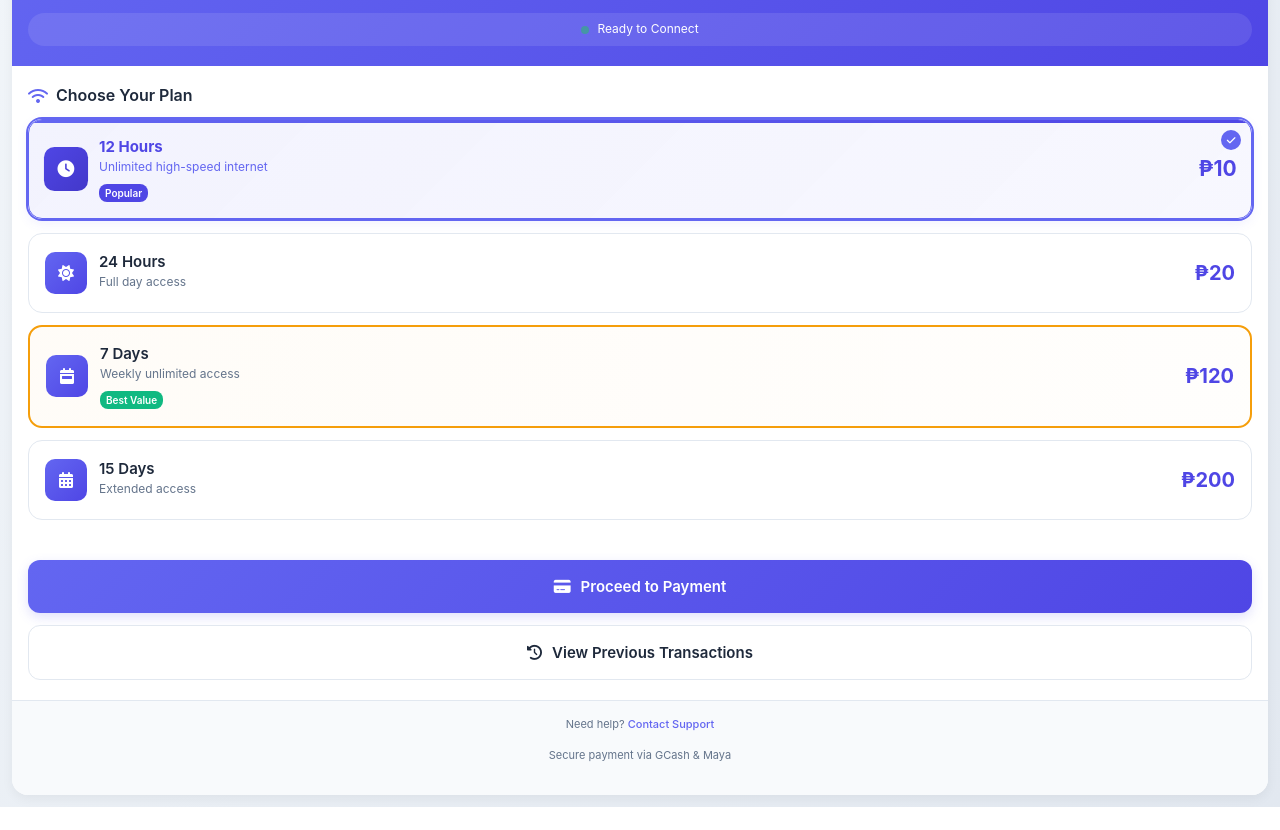
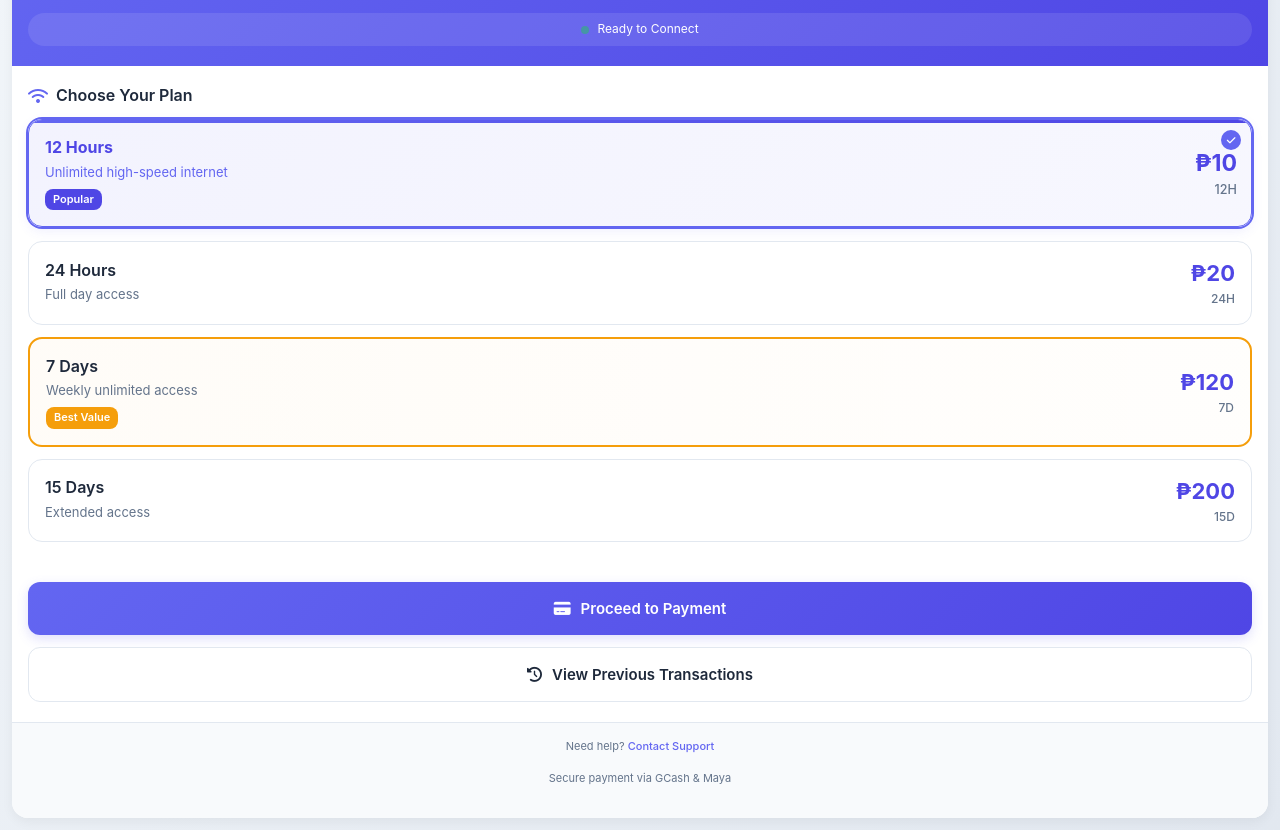
Before and after one commit to zirklean/Rollz-Wifi-Ticketing, a plain HTML site: page index.html in a window 1280 px wide. Shown: the part 81-911 px from the top of the page. Before the commit the page ends 888 px from the top, so only its background shows below. Drawn offline with nearby package versions, Linux system fonts and the light colour scheme; some packages are replaced by stand-ins of ours; a script that the page names is missing.

Commit message:
Update-html8

```diff
--- a/index.html
+++ b/index.html
@@ -158,6 +158,7 @@
       cursor: pointer;
       display: flex;
       align-items: center;
+      justify-content: space-between;
       position: relative;
       overflow: hidden;
       min-height: 80px;
@@ -234,40 +235,17 @@
       box-shadow: 0 0 0 2px var(--warning-color), 0 4px 12px rgba(245, 158, 11, 0.1);
     }
 
-    /* Plan icon optimized for mobile */
-    .plan-icon {
-      width: 42px;
-      height: 42px;
-      border-radius: 10px;
-      background: linear-gradient(135deg, var(--primary-color), var(--primary-dark));
-      color: white;
-      display: flex;
-      align-items: center;
-      justify-content: center;
-      font-size: 16px;
-      margin-right: 12px;
-      flex-shrink: 0;
-      transition: all 0.2s ease;
-    }
-
-    .plan-card.selected .plan-icon {
-      background: linear-gradient(135deg, var(--primary-dark), #4338ca);
-      transform: scale(1.05);
-    }
-
+    /* Plan details without icon */
     .plan-details {
       flex: 1;
-      min-width: 0; /* Prevents flex item overflow */
+      min-width: 0;
     }
 
     .plan-name {
-      font-size: 15px;
+      font-size: 16px;
       font-weight: 600;
       color: var(--text-dark);
-      margin-bottom: 2px;
-      white-space: nowrap;
-      overflow: hidden;
-      text-overflow: ellipsis;
+      margin-bottom: 4px;
       transition: color 0.2s ease;
     }
 
@@ -277,7 +255,7 @@
     }
 
     .plan-description {
-      font-size: 12px;
+      font-size: 13px;
       color: var(--text-light);
       margin-bottom: 4px;
       transition: color 0.2s ease;
@@ -291,29 +269,43 @@
       display: inline-block;
       background-color: var(--accent-color);
       color: white;
-      font-size: 10px;
-      padding: 2px 6px;
+      font-size: 11px;
+      padding: 3px 8px;
       border-radius: 8px;
       font-weight: 600;
+      margin-top: 4px;
     }
 
     .plan-card.selected .plan-badge {
       background-color: var(--primary-dark);
     }
 
+    .plan-card.highlighted .plan-badge {
+      background-color: var(--warning-color);
+    }
+
     .plan-price {
-      font-size: 20px;
+      font-size: 22px;
       font-weight: 700;
       color: var(--primary-dark);
       text-align: right;
-      min-width: 70px;
-      flex-shrink: 0;
+      min-width: 80px;
       transition: all 0.2s ease;
+      display: flex;
+      flex-direction: column;
+      align-items: flex-end;
     }
 
     .plan-card.selected .plan-price {
       color: var(--primary-dark);
       transform: scale(1.05);
+    }
+
+    .plan-duration {
+      font-size: 12px;
+      color: var(--text-light);
+      font-weight: 500;
+      margin-top: 2px;
     }
 
     /* Action Buttons - Larger touch targets */
@@ -541,6 +533,15 @@
         padding: 14px;
       }
 
+      .plan-name {
+        font-size: 15px;
+      }
+
+      .plan-price {
+        font-size: 20px;
+        min-width: 70px;
+      }
+
       .action-buttons {
         padding: 18px 14px;
       }
@@ -667,52 +668,52 @@
       <div class="plans-grid">
         <!-- Plan 1 -->
         <div class="plan-card selected" data-amount="10">
-          <div class="plan-icon">
-            <i class="fas fa-clock"></i>
-          </div>
           <div class="plan-details">
             <div class="plan-name">12 Hours</div>
             <div class="plan-description">Unlimited high-speed internet</div>
             <span class="plan-badge">Popular</span>
           </div>
-          <div class="plan-price">₱10</div>
+          <div class="plan-price">
+            ₱10
+            <span class="plan-duration">12H</span>
+          </div>
         </div>
 
         <!-- Plan 2 -->
         <div class="plan-card" data-amount="20">
-          <div class="plan-icon">
-            <i class="fas fa-sun"></i>
-          </div>
           <div class="plan-details">
             <div class="plan-name">24 Hours</div>
             <div class="plan-description">Full day access</div>
           </div>
-          <div class="plan-price">₱20</div>
+          <div class="plan-price">
+            ₱20
+            <span class="plan-duration">24H</span>
+          </div>
         </div>
 
         <!-- Plan 3 -->
         <div class="plan-card highlighted" data-amount="120">
-          <div class="plan-icon">
-            <i class="fas fa-calendar-week"></i>
-          </div>
           <div class="plan-details">
             <div class="plan-name">7 Days</div>
             <div class="plan-description">Weekly unlimited access</div>
             <span class="plan-badge">Best Value</span>
           </div>
-          <div class="plan-price">₱120</div>
+          <div class="plan-price">
+            ₱120
+            <span class="plan-duration">7D</span>
+          </div>
         </div>
 
         <!-- Plan 4 -->
         <div class="plan-card" data-amount="200">
-          <div class="plan-icon">
-            <i class="fas fa-calendar-alt"></i>
-          </div>
           <div class="plan-details">
             <div class="plan-name">15 Days</div>
             <div class="plan-description">Extended access</div>
           </div>
-          <div class="plan-price">₱200</div>
+          <div class="plan-price">
+            ₱200
+            <span class="plan-duration">15D</span>
+          </div>
         </div>
       </div>
     </div>
@@ -833,7 +834,7 @@
         </div>
         <div class="modal-body">
           <div class="text-center mb-4">
-            <div class="plan-icon mx-auto mb-3">
+            <div style="width: 50px; height: 50px; border-radius: 12px; background: linear-gradient(135deg, var(--primary-color), var(--primary-dark)); color: white; display: flex; align-items: center; justify-content: center; font-size: 20px; margin: 0 auto 15px;">
               <i class="fas fa-mobile-alt"></i>
             </div>
             <p>Enter your mobile number to receive payment request</p>
```
